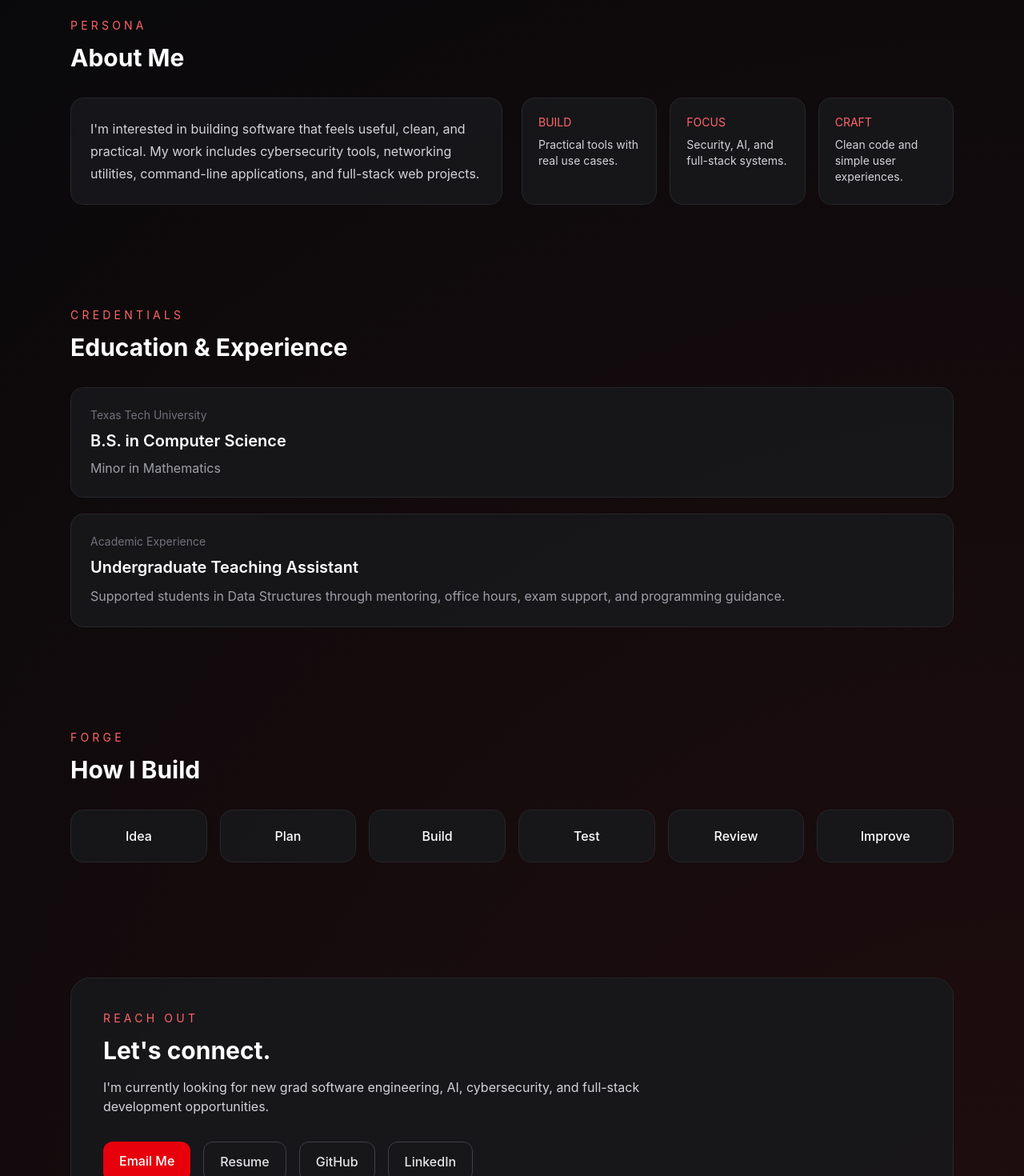
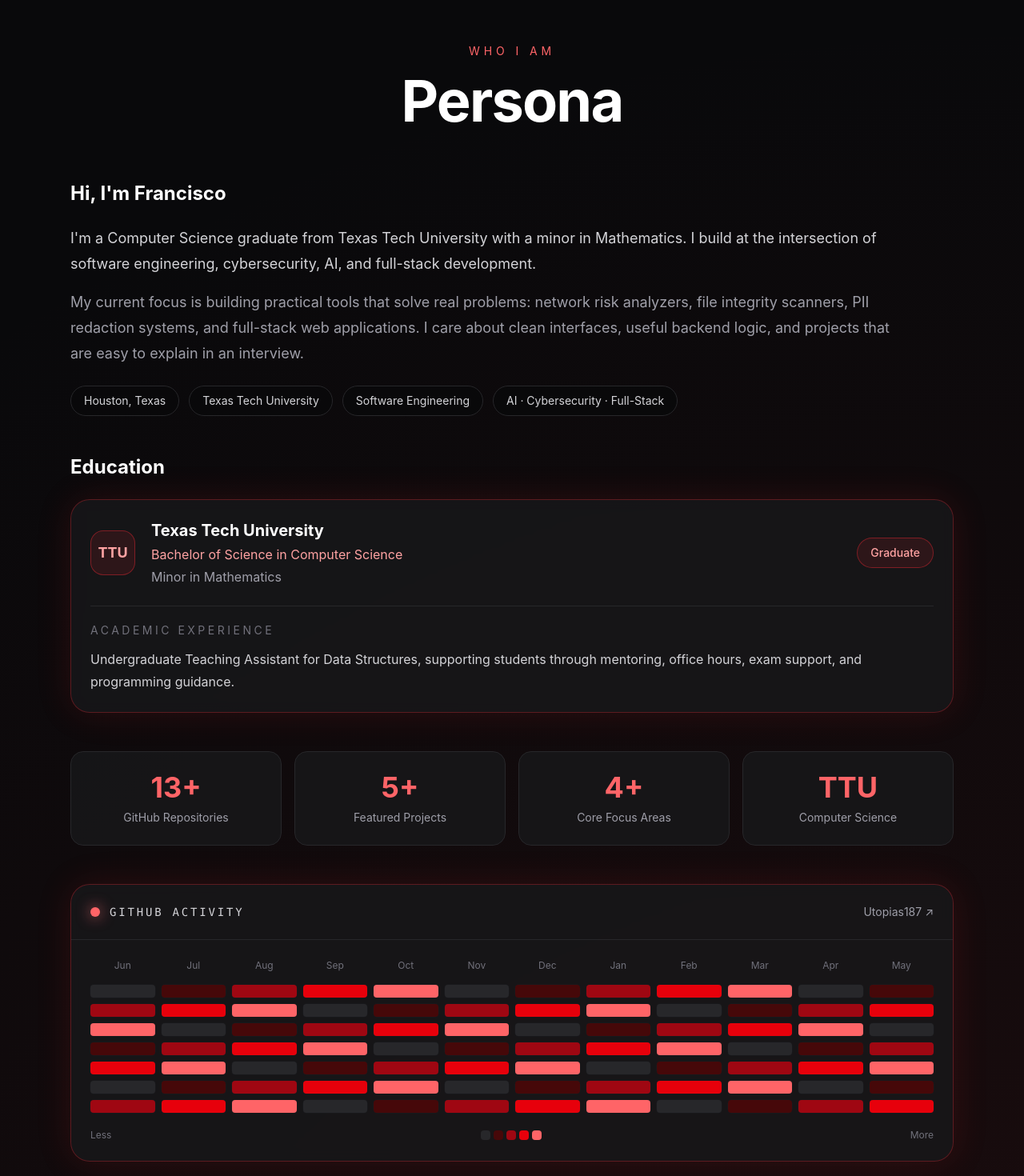
Before and after one commit to Utopias187/Portfolio-Website, a React app: page / in a window 1280 px wide. Shown: the part 4240-5710 px from the top of the page at 80% size. Built offline with nearby package versions, Linux system fonts and the light colour scheme; the HTML template or start-up script is replaced by a standard one.

Commit message:
Update persona section

```diff
--- a/src/App.jsx
+++ b/src/App.jsx
@@ -244,6 +244,40 @@ function App() {
     },
   ]
 
+  const stats = [
+    { value: "13+", label: "GitHub Repositories" },
+    { value: "5+", label: "Featured Projects" },
+    { value: "4+", label: "Core Focus Areas" },
+    { value: "TTU", label: "Computer Science" },
+  ]
+
+  const contributionMonths = [
+    "Jun",
+    "Jul",
+    "Aug",
+    "Sep",
+    "Oct",
+    "Nov",
+    "Dec",
+    "Jan",
+    "Feb",
+    "Mar",
+    "Apr",
+    "May",
+  ]
+
+  const contributionBlocks = Array.from({ length: 84 }, (_, index) => {
+    const levels = [
+      "bg-zinc-800",
+      "bg-red-950",
+      "bg-red-800",
+      "bg-red-600",
+      "bg-red-400",
+    ]
+
+    return levels[index % levels.length]
+  })
+
   const workflow = ["Idea", "Plan", "Build", "Test", "Review", "Improve"]
 
   return (
@@ -280,7 +314,7 @@ function App() {
               </a>
 
               <a
-                href="#experience"
+                href="#education"
                 className="rounded-full px-4 py-2 hover:bg-zinc-800 hover:text-white"
               >
                 Credentials
@@ -610,73 +644,157 @@ function App() {
           </div>
         </section>
 
-        <section id="about" className="mx-auto max-w-6xl px-6 py-16">
-          <p className="text-sm uppercase tracking-[0.3em] text-red-400">
-            Persona
-          </p>
+        <section id="about" className="mx-auto max-w-6xl px-6 py-24">
+          <div className="text-center">
+            <p className="text-sm uppercase tracking-[0.35em] text-red-400">
+              Who I Am
+            </p>
 
-          <h2 className="mt-3 text-3xl font-bold">About Me</h2>
+            <h2 className="mt-4 text-5xl font-bold tracking-tight md:text-7xl">
+              Persona
+            </h2>
+          </div>
 
-          <div className="mt-8 grid gap-6 lg:grid-cols-[1fr_1fr]">
-            <div className="rounded-2xl border border-zinc-800 bg-zinc-900/90 p-6">
-              <p className="leading-7 text-zinc-300">
-                I&apos;m interested in building software that feels useful,
-                clean, and practical. My work includes cybersecurity tools,
-                networking utilities, command-line applications, and full-stack
-                web projects.
-              </p>
+          <div className="mt-16">
+            <h3 className="text-2xl font-bold">Hi, I&apos;m Francisco</h3>
+
+            <p className="mt-6 max-w-5xl text-lg leading-8 text-zinc-300">
+              I&apos;m a Computer Science graduate from Texas Tech University
+              with a minor in Mathematics. I build at the intersection of
+              software engineering, cybersecurity, AI, and full-stack
+              development.
+            </p>
+
+            <p className="mt-4 max-w-5xl text-lg leading-8 text-zinc-400">
+              My current focus is building practical tools that solve real
+              problems: network risk analyzers, file integrity scanners, PII
+              redaction systems, and full-stack web applications. I care about
+              clean interfaces, useful backend logic, and projects that are easy
+              to explain in an interview.
+            </p>
+
+            <div className="mt-6 flex flex-wrap gap-3">
+              <span className="rounded-full border border-zinc-800 bg-zinc-950/80 px-4 py-2 text-sm text-zinc-300">
+                Houston, Texas
+              </span>
+
+              <span className="rounded-full border border-zinc-800 bg-zinc-950/80 px-4 py-2 text-sm text-zinc-300">
+                Texas Tech University
+              </span>
+
+              <span className="rounded-full border border-zinc-800 bg-zinc-950/80 px-4 py-2 text-sm text-zinc-300">
+                Software Engineering
+              </span>
+
+              <span className="rounded-full border border-zinc-800 bg-zinc-950/80 px-4 py-2 text-sm text-zinc-300">
+                AI · Cybersecurity · Full-Stack
+              </span>
             </div>
+          </div>
 
-            <div className="grid gap-4 sm:grid-cols-3">
-              <div className="rounded-2xl border border-zinc-800 bg-zinc-900/90 p-5">
-                <p className="text-sm uppercase text-red-400">Build</p>
-                <p className="mt-2 text-sm text-zinc-300">
-                  Practical tools with real use cases.
-                </p>
+          <div id="education" className="mt-12 scroll-mt-24">
+            <h3 className="text-2xl font-bold">Education</h3>
+
+            <div className="mt-6 rounded-3xl border border-red-500/30 bg-zinc-900/80 p-6 shadow-[0_0_45px_rgba(220,38,38,0.14)] backdrop-blur">
+              <div className="flex flex-wrap items-center justify-between gap-6">
+                <div className="flex items-center gap-5">
+                  <div className="flex h-14 w-14 items-center justify-center rounded-2xl border border-red-500/40 bg-red-500/10 text-lg font-bold text-red-300">
+                    TTU
+                  </div>
+
+                  <div>
+                    <h4 className="text-xl font-bold">
+                      Texas Tech University
+                    </h4>
+
+                    <p className="mt-1 text-red-300">
+                      Bachelor of Science in Computer Science
+                    </p>
+
+                    <p className="mt-1 text-zinc-400">Minor in Mathematics</p>
+                  </div>
+                </div>
+
+                <span className="rounded-full border border-red-500/40 bg-red-500/10 px-4 py-2 text-sm font-medium text-red-300">
+                  Graduate
+                </span>
               </div>
 
-              <div className="rounded-2xl border border-zinc-800 bg-zinc-900/90 p-5">
-                <p className="text-sm uppercase text-red-400">Focus</p>
-                <p className="mt-2 text-sm text-zinc-300">
-                  Security, AI, and full-stack systems.
+              <div className="mt-6 border-t border-zinc-800 pt-5">
+                <p className="text-sm uppercase tracking-[0.25em] text-zinc-500">
+                  Academic Experience
                 </p>
-              </div>
 
-              <div className="rounded-2xl border border-zinc-800 bg-zinc-900/90 p-5">
-                <p className="text-sm uppercase text-red-400">Craft</p>
-                <p className="mt-2 text-sm text-zinc-300">
-                  Clean code and simple user experiences.
+                <p className="mt-3 leading-7 text-zinc-300">
+                  Undergraduate Teaching Assistant for Data Structures,
+                  supporting students through mentoring, office hours, exam
+                  support, and programming guidance.
                 </p>
               </div>
             </div>
           </div>
-        </section>
 
-        <section id="experience" className="mx-auto max-w-6xl px-6 py-16">
-          <p className="text-sm uppercase tracking-[0.3em] text-red-400">
-            Credentials
-          </p>
+          <div className="mt-12 grid gap-4 sm:grid-cols-2 lg:grid-cols-4">
+            {stats.map((stat) => (
+              <div
+                key={stat.label}
+                className="rounded-2xl border border-zinc-800 bg-zinc-900/80 p-6 text-center transition hover:border-red-500"
+              >
+                <p className="text-4xl font-bold text-red-400">{stat.value}</p>
+                <p className="mt-2 text-sm text-zinc-400">{stat.label}</p>
+              </div>
+            ))}
+          </div>
 
-          <h2 className="mt-3 text-3xl font-bold">Education & Experience</h2>
+          <div className="mt-12 overflow-hidden rounded-3xl border border-red-500/30 bg-zinc-900/80 shadow-[0_0_45px_rgba(220,38,38,0.14)] backdrop-blur">
+            <div className="flex flex-wrap items-center justify-between gap-4 border-b border-zinc-800 p-6">
+              <div className="flex items-center gap-3">
+                <span className="h-3 w-3 rounded-full bg-red-400 shadow-[0_0_18px_rgba(248,113,113,0.9)]" />
 
-          <div className="mt-8 space-y-5">
-            <div className="rounded-2xl border border-zinc-800 bg-zinc-900/90 p-6 transition hover:border-red-500">
-              <p className="text-sm text-zinc-500">Texas Tech University</p>
-              <h3 className="mt-2 text-xl font-semibold">
-                B.S. in Computer Science
-              </h3>
-              <p className="mt-2 text-zinc-400">Minor in Mathematics</p>
+                <h3 className="font-mono text-sm uppercase tracking-[0.2em] text-zinc-300">
+                  GitHub Activity
+                </h3>
+              </div>
+
+              <a
+                href="https://github.com/Utopias187"
+                target="_blank"
+                rel="noreferrer"
+                className="text-sm text-zinc-400 hover:text-red-300"
+              >
+                Utopias187 ↗
+              </a>
             </div>
 
-            <div className="rounded-2xl border border-zinc-800 bg-zinc-900/90 p-6 transition hover:border-red-500">
-              <p className="text-sm text-zinc-500">Academic Experience</p>
-              <h3 className="mt-2 text-xl font-semibold">
-                Undergraduate Teaching Assistant
-              </h3>
-              <p className="mt-2 leading-7 text-zinc-400">
-                Supported students in Data Structures through mentoring, office
-                hours, exam support, and programming guidance.
-              </p>
+            <div className="p-6">
+              <div className="mb-4 grid grid-cols-12 gap-2 text-center text-xs text-zinc-500">
+                {contributionMonths.map((month) => (
+                  <span key={month}>{month}</span>
+                ))}
+              </div>
+
+              <div className="grid grid-cols-12 gap-2">
+                {contributionBlocks.map((color, index) => (
+                  <div
+                    key={index}
+                    className={`h-4 rounded-sm ${color} ring-1 ring-zinc-900`}
+                  />
+                ))}
+              </div>
+
+              <div className="mt-5 flex items-center justify-between text-xs text-zinc-500">
+                <span>Less</span>
+
+                <div className="flex gap-1">
+                  <span className="h-3 w-3 rounded-sm bg-zinc-800" />
+                  <span className="h-3 w-3 rounded-sm bg-red-950" />
+                  <span className="h-3 w-3 rounded-sm bg-red-800" />
+                  <span className="h-3 w-3 rounded-sm bg-red-600" />
+                  <span className="h-3 w-3 rounded-sm bg-red-400" />
+                </div>
+
+                <span>More</span>
+              </div>
             </div>
           </div>
         </section>
```
